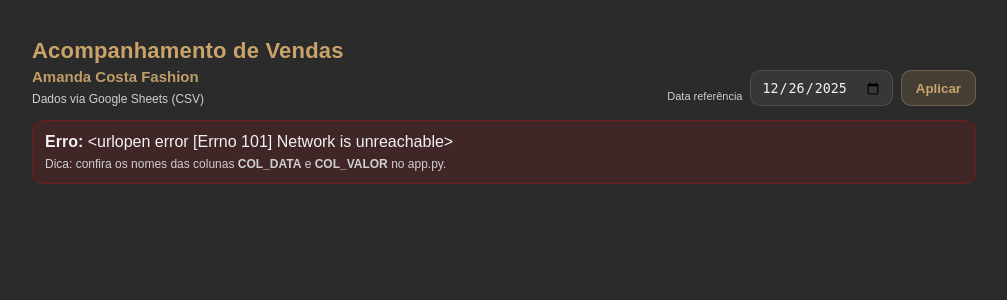
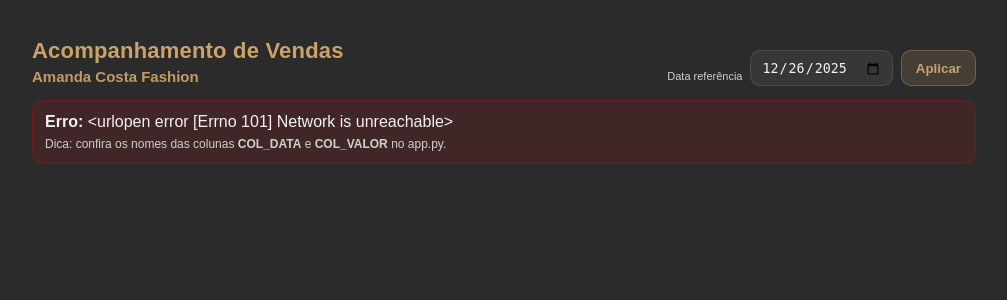
Before and after one commit to amandacostafashion/painel-vendas, a Flask app: page / in a window 1280 px wide. Shown: the top 300 px of the page, without its empty margins (136-1143 px from the left). Run offline with Flask 3, Linux system fonts and the light colour scheme; data that the repository does not hold is empty.

Commit message:
Update dashboard.html

```diff
--- a/templates/dashboard.html
+++ b/templates/dashboard.html
@@ -20,7 +20,6 @@
       <div class="title-box">
         <h1 class="title-main">Acompanhamento de Vendas</h1>
         <div class="title-sub">Amanda Costa Fashion</div>
-        <div class="sub">Dados via Google Sheets (CSV)</div>
       </div>
 
       <form method="get" class="ref-form">
```
